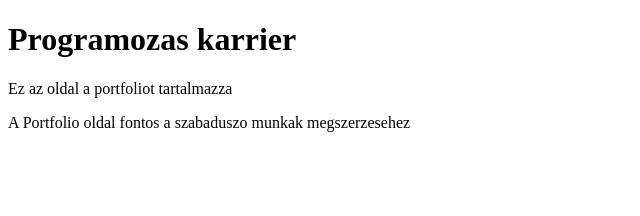
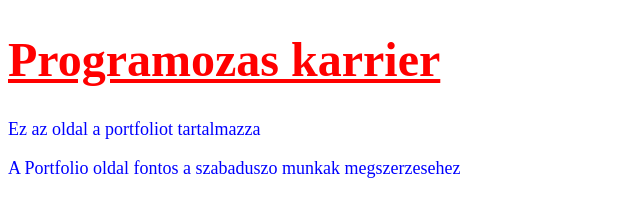
Before and after one commit to pfeihun/test, a plain HTML site: page index.html in a window 1280 px wide. Shown: the whole page, without its empty margins (0-640 px from the left). Drawn offline with Linux system fonts and the light colour scheme.

Commit message:
styless.css linkelese

```diff
--- a/index.html
+++ b/index.html
@@ -1,6 +1,7 @@
 <!DOCTYPE html>
 <html lang="en" dir="ltr">
   <head>
+    <link rel="stylesheet" href="styles/style.css">
     <meta charset="utf-8">
     <meta name="viewport" content="width=device-width, initial-scale=1.0">
     <title>Portfolio</title>
--- a/styles/style.css
+++ b/styles/style.css
@@ -1,2 +1,2 @@
-h1{ color: #dodgerblue; font-size: 48px}
-p{font-size: 18px;}
+h1{ color: #f00; font-size: 48px; text-decoration: underline;}
+p{font-size: 18px; color: #00f;}
```
